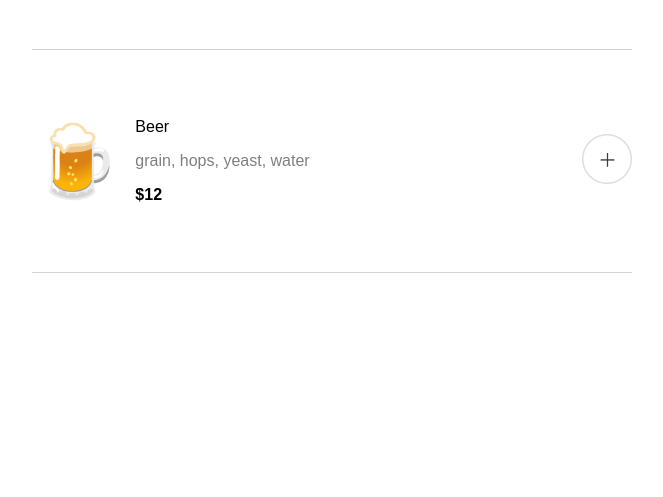
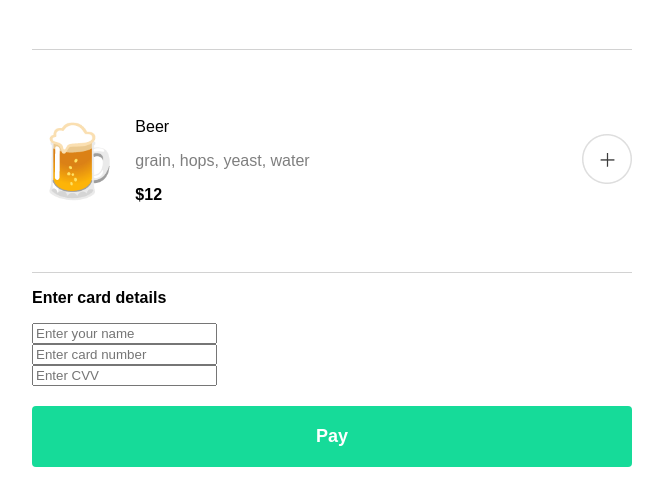
Before and after one commit to TavionK/Scrimba-frontend-developer-path, a website built with Vite: page restuarant-ordering-app/index.html in a window 1280 px wide. Shown: the part 656-1153 px from the top of the page, without its empty margins (308-971 px from the left). Before the commit the page ends 929 px from the top, so only its background shows below. Built offline with nearby package versions, Linux system fonts and the light colour scheme.

Commit message:
added html for the Enter card details popup screen

```diff
--- a/restuarant-ordering-app/index.css
+++ b/restuarant-ordering-app/index.css
@@ -97,3 +97,7 @@ header {
     padding: 20px 30px;
     margin: 20px 0 30px;
 }
+
+.block{
+    display: block;
+}
--- a/restuarant-ordering-app/index.html
+++ b/restuarant-ordering-app/index.html
@@ -18,7 +18,33 @@
       <div id="menu" class="container">
         <p>Default</p>
       </div>
+
       <div id="cart" class="container"></div>
+
+      <div id="card-details" class="container card-details">
+        <p class="bold block">Enter card details</p>
+        <input
+          type="text"
+          name="name"
+          id="name"
+          placeholder="Enter your name"
+        />
+        <input
+          class="block"
+          type="number"
+          name="card-number"
+          id="card-number"
+          placeholder="Enter card number"
+        />
+        <input
+          class="block"
+          type="number"
+          name="cvv"
+          id="cvv"
+          placeholder="Enter CVV"
+        />
+        <button class="green-btn">Pay</button>
+      </div>
     </main>
     <script src="index.js" type="module"></script>
   </body>
```
